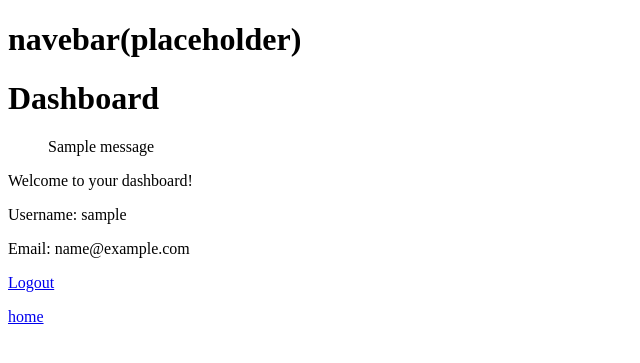
After one commit to daveningfr/appdev-project, a Flask app: page /dashboard in a window 1280 px wide. The commit adds this page. Shown: the top 363 px of the page, without its empty margins (0-640 px from the left). Run offline with Flask 3, Linux system fonts and the light colour scheme; the visitor is signed in with stand-in values (Sample User, id 1); tables that the repository leaves empty hold one stand-in row (values such as "Sample post"); one stand-in notice (Sample message) is shown.

Commit message:
added a dashboard to show email and username fein fein fein

```diff
--- a/app/routes.py
+++ b/app/routes.py
@@ -6,7 +6,7 @@ from app.form import SignUp, Login
 @app.route('/debug-session') #for debug purposes delete when in production
 def debug_session():
     print(f"Current session data: {session}")
-    return 'Check your terminal'
+    return f'Current session data: {session}'
 
 
 
@@ -20,9 +20,9 @@ def about():
 
 @app.route('/signup', methods=['GET', 'POST'])
 def signup():
-    if 'user_id' in session:
+    if 'userid' in session:
         flash('You are already logged in','success')
-        return redirect(url_for('index'))
+        return redirect(url_for('dashboard'))
 
     if request.method == 'GET':
         fein = SignUp(request.form) # Create a form object
@@ -52,9 +52,9 @@ def signup():
 
 @app.route('/login',methods=['GET','POST'])
 def login():
-    if 'user_id' in session:
+    if 'userid' in session:
         flash('You are already logged in','success')
-        return redirect(url_for('index'))
+        return redirect(url_for('dashboard'))
     if request.method == 'GET':
         fein =  Login(request.form)
         return render_template('login.html',form=fein)
@@ -64,10 +64,9 @@ def login():
         user = User.query.filter_by(username=username).first()
 
         if user and user.check_password(password):
-            session['user_id'] = user.id
-            session['username'] = user.username
-            flash('Login successful!','success')
-            return redirect(url_for('index'))
+            session['userid'] = user.id
+            flash('Logged in successfully!', 'success')
+            return redirect(url_for('dashboard'))
 
         elif user:
             flash('Invalid password','error')
@@ -85,3 +84,12 @@ def logout():
     session.clear()
     flash('You have been logged out','success')
     return redirect(url_for('login'))
+
+@app.route('/dashboard')
+def dashboard():
+    if 'userid' not in session:
+        flash('You need to login first','error')
+        return redirect(url_for('login'))
+    user =User.query.filter_by(id=session['userid']).first()
+
+    return render_template('dashboard.html',user=user)
--- /dev/null
+++ b/app/templates/dashboard.html
@@ -0,0 +1,19 @@
+{% extends "base.html" %}
+
+{% block content %}
+<div class="dashboard">
+    <h1>Dashboard</h1>
+    {{ display_flashes(get_flashed_messages(with_categories=true)) }}
+    <p>Welcome to your dashboard!</p>
+
+    <!-- Add your dashboard content here -->
+    {% if user %}
+        <p>Username: {{ user.username }}</p>
+        <p>Email: {{ user.email }}</p>
+        <p><a href="{{ url_for('logout') }}">Logout</a></p>
+    {% else %}
+        <p>Please log in to see your information.</p>
+    {% endif %}
+    <p><a href="{{url_for('index')}}">home</a></p>
+</div>
+{% endblock %}
--- a/app/templates/home.html
+++ b/app/templates/home.html
@@ -5,5 +5,5 @@
     <p>Click <a href="/about">here</a> to learn more about us.</p>
     <p><a href="{{url_for('signup')}}">signup</a></p>
     <p><a href="{{url_for('login')}}">login</a></p>
-    <p><a href="{{url_for('logout')}}">logout</a></p>
+    <p><a href="{{url_for('dashboard')}}">dashboard</a></p>
 {% endblock %}
```
